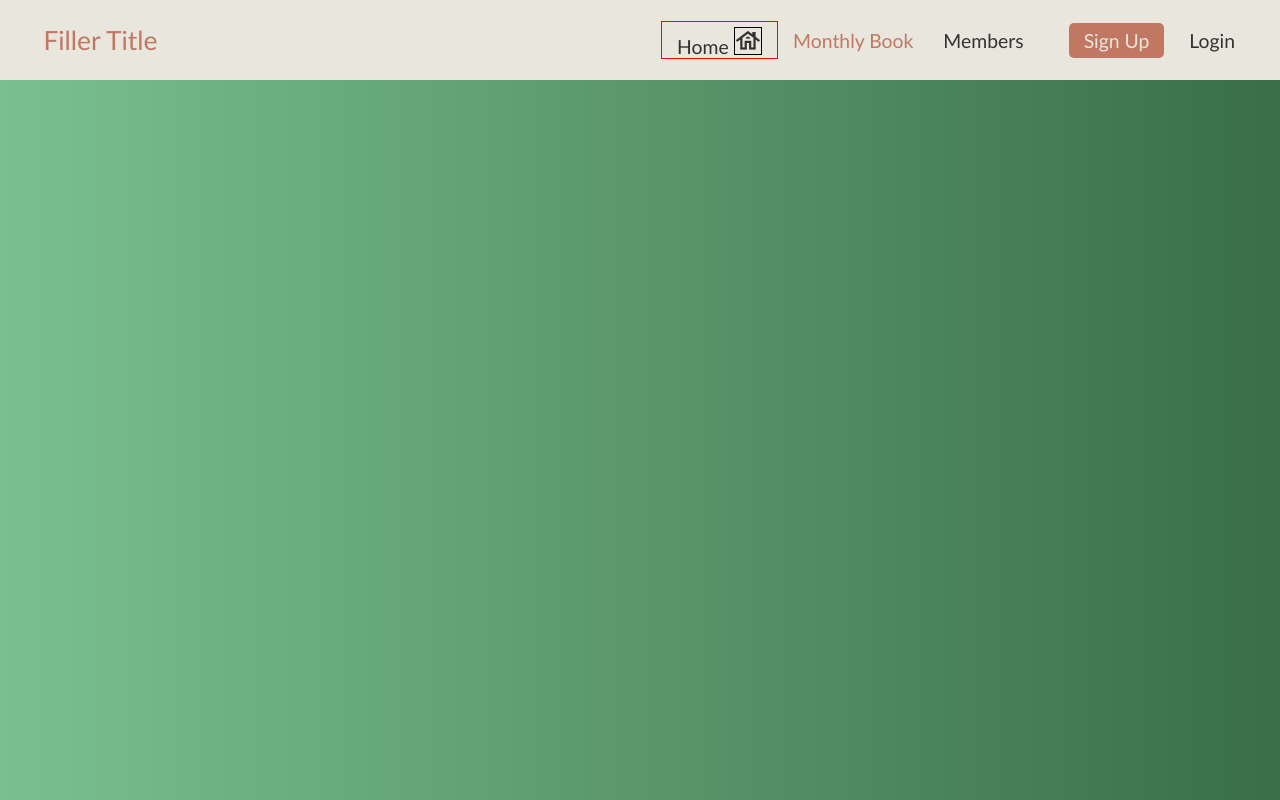
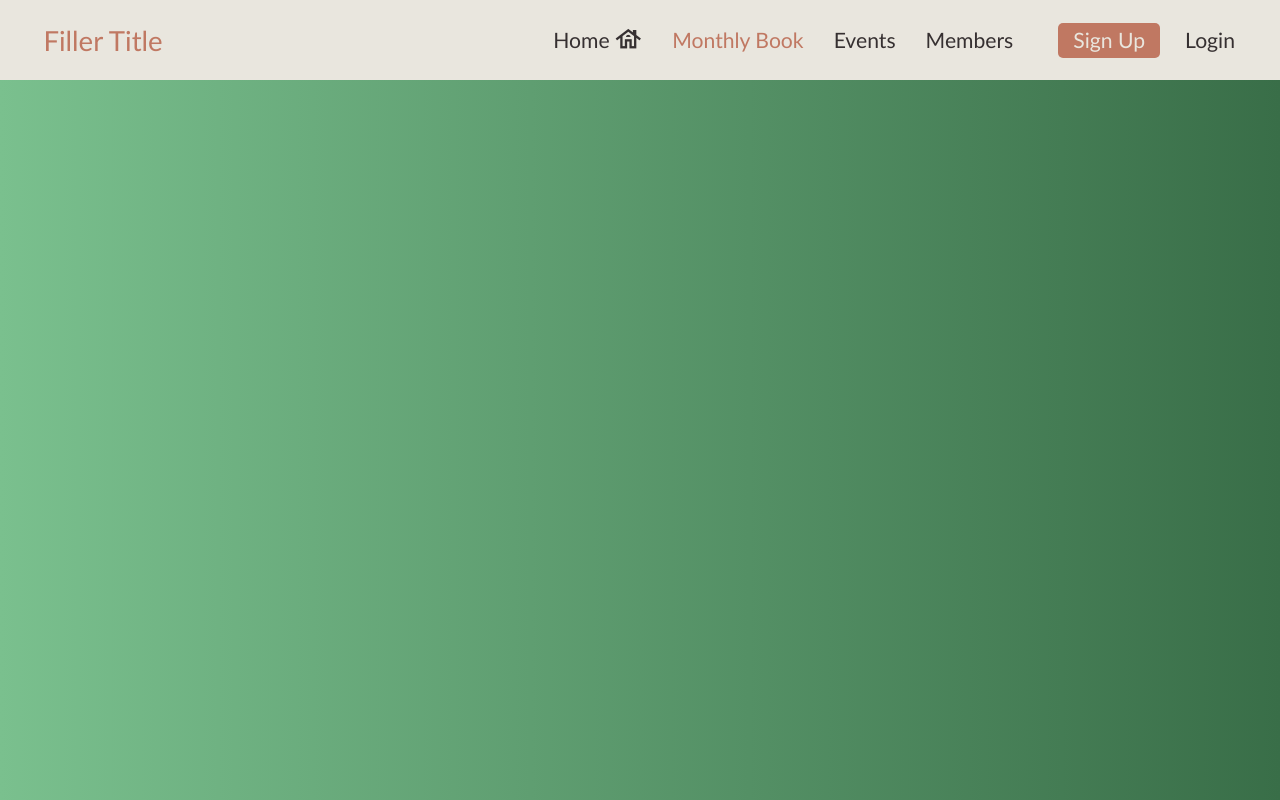
Before and after one commit to diaz-francisco/LetterBookd, a React (Vite) app in the folder frontend/: page / in a window 1280 px wide. Built offline with nearby package versions, Linux system fonts and the light colour scheme.

Commit message:
Homepage container

```diff
--- a/frontend/src/components/LandingPage/Header.css
+++ b/frontend/src/components/LandingPage/Header.css
@@ -6,16 +6,11 @@
   --dark-green: #396e48;
   --blue: #4660d4;
   --white: #e9e6de;
-  background: linear-gradient(
-    to right,
-    #7ac08e,
-    #396e48
-  );
   scroll-behavior: smooth;
 }
 
 * {
-  font-size: 1.1rem;
+  font-size: 1.15rem;
   box-sizing: border-box;
   margin: 0;
   padding: 0;
@@ -66,19 +61,9 @@
   margin-left: 3vw;
 }
 
-.material-symbols-outlined {
-  margin-top: 5px;
-  margin-left: 5px;
-  border: 1px solid black;
-}
-
-.house {
-  border: solid 1px red;
-}
-
 .house span:hover {
   color: #0047bb;
-  transition: 0.4s;
+  transition: 3s;
 }
 
 .material-symbols-outlined {
@@ -93,7 +78,6 @@ a {
   color: #363031;
   margin: 10px;
   padding: 5px;
-  transition: 0.5s;
 }
 
 a:visited {
--- a/frontend/src/components/LandingPage/Header.tsx
+++ b/frontend/src/components/LandingPage/Header.tsx
@@ -31,15 +31,27 @@ const Header: React.FC = () => {
         </a>
         <ul>
           <li className="house">
-            <a href="/home">
+            <a
+              style={{
+                display: "flex",
+                alignItems: "center",
+              }}
+              href="/home"
+            >
               Home
-              <span className="material-symbols-outlined">
+              <span
+                style={{ marginLeft: "5px" }}
+                className="material-symbols-outlined"
+              >
                 house
               </span>
             </a>
           </li>
           <li className="monthly">
             <a href="/monthly">Monthly Book</a>
+          </li>
+          <li>
+            <a href="/monthly">Events</a>
           </li>
           <li>
             <a href="#monthly-book">Members</a>
--- /dev/null
+++ b/frontend/src/components/LandingPage/Home.css
@@ -0,0 +1,10 @@
+* {
+  margin: 0;
+  padding: 0;
+  box-sizing: border-box;
+}
+
+.main-container {
+  display: flex;
+  border: solid 2px black;
+}
--- a/frontend/src/components/LandingPage/Home.tsx
+++ b/frontend/src/components/LandingPage/Home.tsx
@@ -1,7 +1,9 @@
+import "./Home.css";
+
 export default function Home() {
   return (
-    <div>
-      <h1>Home</h1>
+    <div className="main-container">
+      <h1>Join a Club today!</h1>
     </div>
   );
 }
--- a/frontend/src/index.css
+++ b/frontend/src/index.css
@@ -2,6 +2,11 @@
   font-family: "Trebuchet MS",
     "Lucida Sans Unicode", "Lucida Grande",
     "Lucida Sans", Arial, sans-serif;
+  background: linear-gradient(
+    to right,
+    #7ac08e,
+    #396e48
+  );
 }
 
 html,
```
